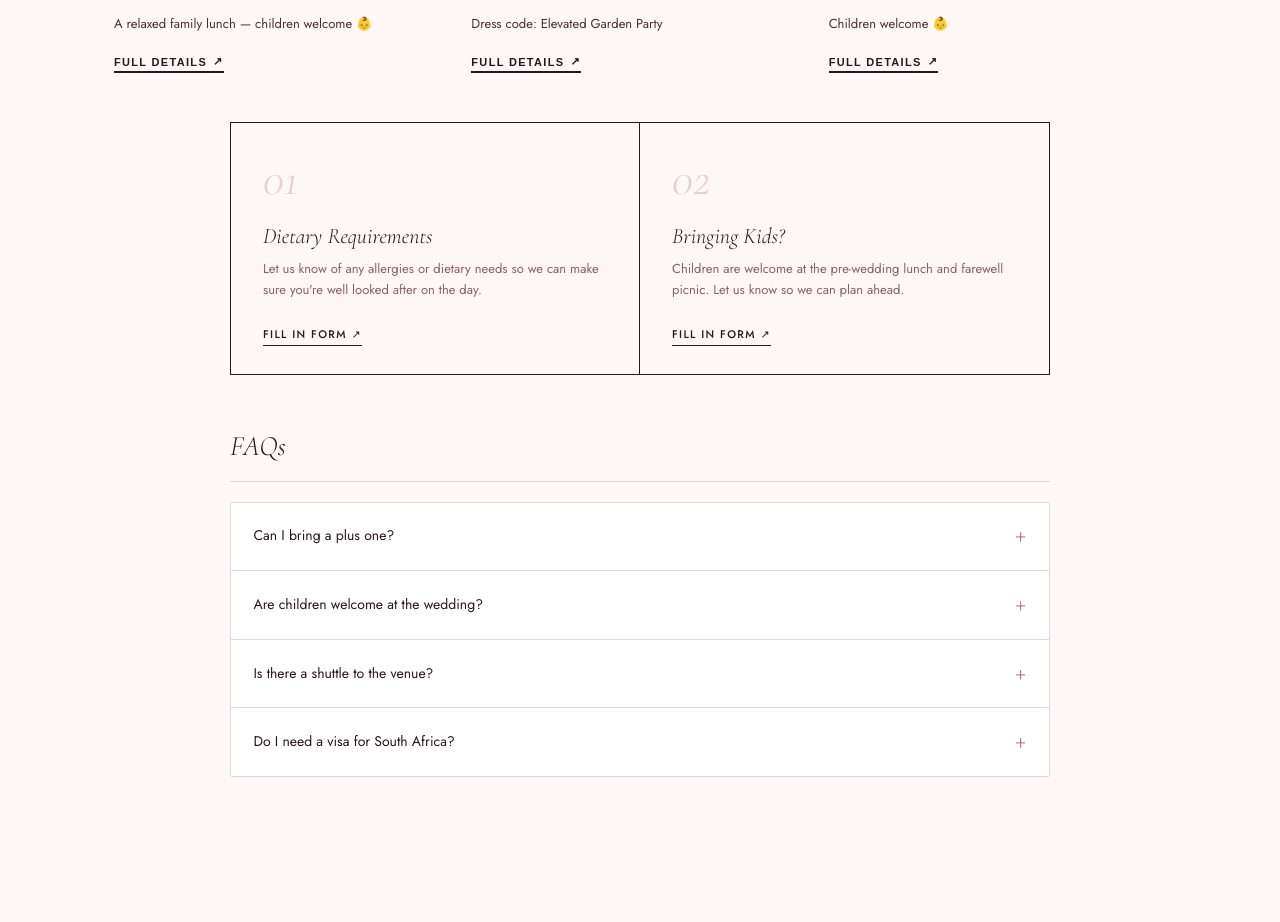
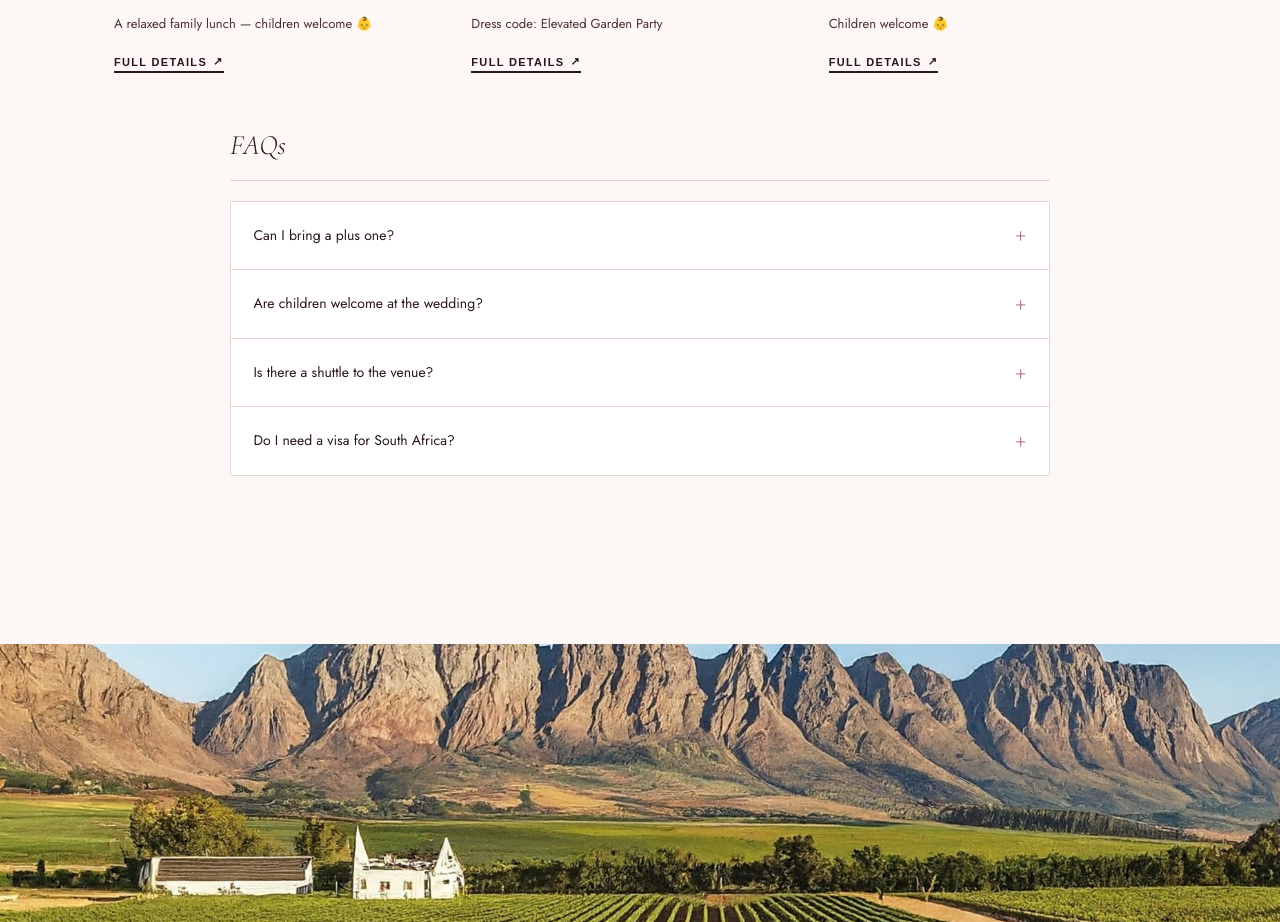
Before and after one commit to gkatz1313/wedding-guide, a plain HTML site: page index.html in a window 1280 px wide. Shown: the part 1586-2508 px from the top of the page. Drawn offline with nearby package versions, Linux system fonts and the light colour scheme.

Commit message:
Hide dietary requirements and bringing kids form cards
Co-Authored-By: Claude Sonnet 4.6 <noreply@anthropic.com>

```diff
--- a/index.html
+++ b/index.html
@@ -932,21 +932,6 @@
     ════ END REVERT ════
     -->
 
-    <!-- Guest info forms -->
-    <div class="form-cards fade-up">
-      <a class="form-card" href="https://tally.so/#placeholder-dietary" target="_blank" rel="noopener">
-        <div class="form-card-num">01</div>
-        <div class="form-card-title">Dietary Requirements</div>
-        <div class="form-card-desc">Let us know of any allergies or dietary needs so we can make sure you're well looked after on the day.</div>
-        <span class="form-card-cta">Fill in form ↗</span>
-      </a>
-      <a class="form-card" href="https://tally.so/#placeholder-kids" target="_blank" rel="noopener">
-        <div class="form-card-num">02</div>
-        <div class="form-card-title">Bringing Kids?</div>
-        <div class="form-card-desc">Children are welcome at the pre-wedding lunch and farewell picnic. Let us know so we can plan ahead.</div>
-        <span class="form-card-cta">Fill in form ↗</span>
-      </a>
-    </div>
 
     <!-- FAQs -->
     <h3 class="subsection-heading fade-up" style="max-width:820px;margin-left:auto;margin-right:auto;">FAQs</h3>
```
